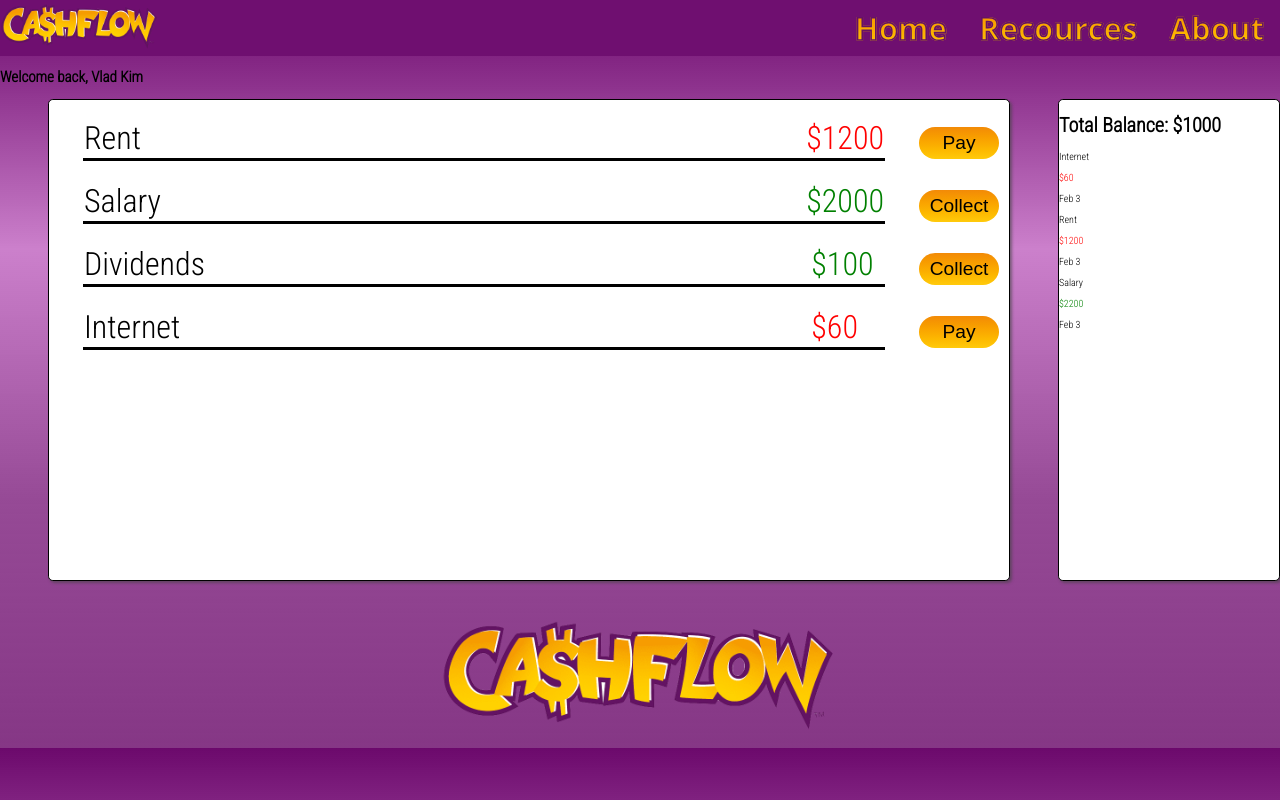
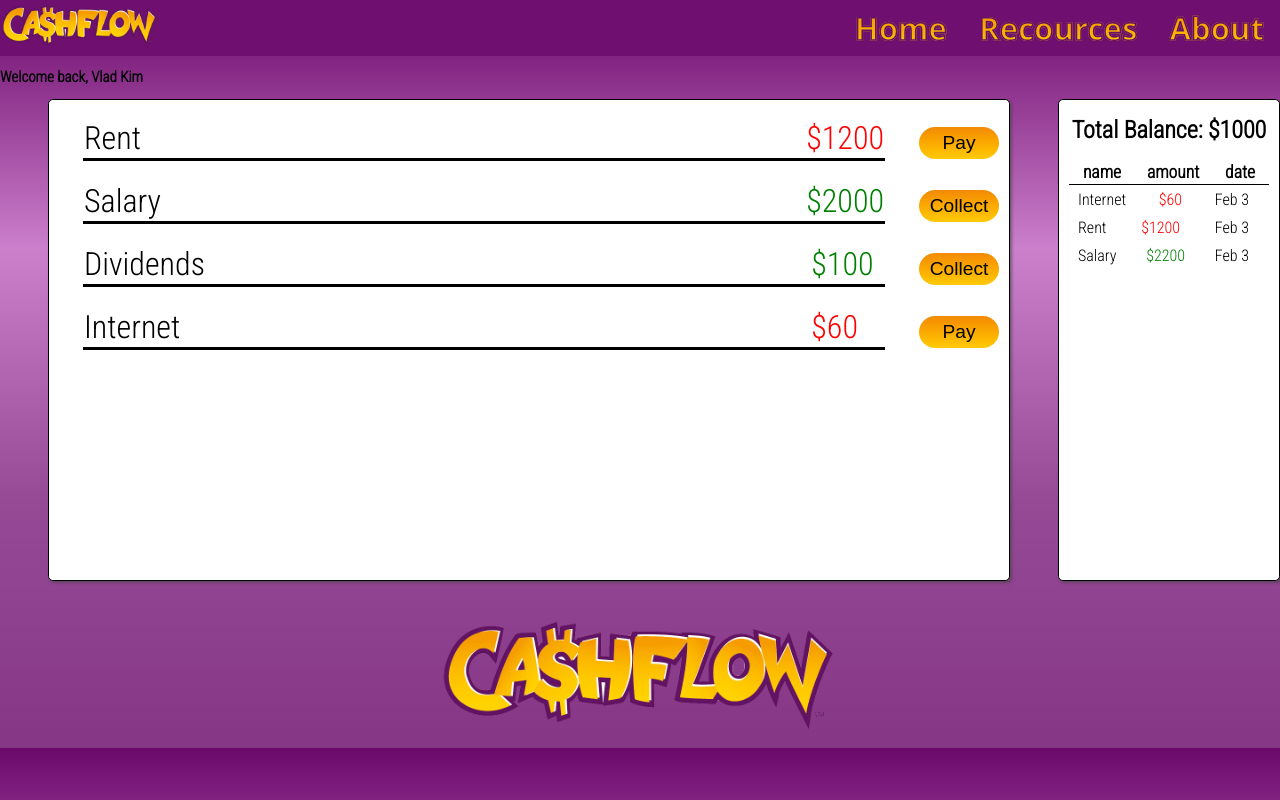
Before and after one commit to vladkim91/u4_hackathon, a Vue app in the folder cashflow/client/: page / in a window 1280 px wide. Built offline with nearby package versions, Linux system fonts and the light colour scheme.

Commit message:
transactions styled

```diff
--- a/cashflow/client/src/components/Transactions.vue
+++ b/cashflow/client/src/components/Transactions.vue
@@ -1,24 +1,32 @@
 <template>
   <div class="transactions">
-    <h1>Total Balance: ${{ balance }}</h1>
-    <div
+    <h1 class="t-balance">Total Balance: ${{ balance }}</h1>
+    <th class="t-header">
+      <td>name</td>
+      <td>amount</td>
+      <td>date</td>
+    </th>
+    <table
       class="transaction"
       v-for="transaction in transactions"
       :key="transaction.id"
     >
-      <p>{{ transaction.name }}</p>
-      <p :class="transaction.amount < 0 ? 'negative' : 'positive'">
-        ${{ Math.abs(transaction.amount) }}
-      </p>
-      <p>
+      <div class="t-t-row">
+        <td>{{ transaction.name }}</td>
+        <td :class="transaction.amount < 0 ? 'negative' : 'positive'">
+          ${{ Math.abs(transaction.amount) }}
+        </td>
+        <td>
         {{
           transaction.date.toLocaleDateString('en-US', {
             month: 'short',
             day: 'numeric'
           })
         }}
-      </p>
-    </div>
+        </td>
+      </div>
+
+    </table>
   </div>
 </template>
 
--- a/cashflow/client/src/styles/App.css
+++ b/cashflow/client/src/styles/App.css
@@ -140,6 +140,33 @@
   border-radius: 2rem;
 }
 
+.t-balance {
+  font-size: 1.5rem;
+  justify-content: center;
+  display: flex;
+}
+
+.t-header {
+  display: flex;
+  justify-content: space-around;
+  font-size: 1.1rem;
+  border-bottom: 1px solid black;
+  width: 90%;
+  margin: 0 auto;
+}
+
+.transaction {
+  width: 95%;
+  padding: .1rem 1rem;
+}
+
+.t-t-row {
+  font-size: 1rem;
+  justify-content: space-between;
+  display: flex;
+
+
+}
 /* Structure */
 /* Main code is not operational */
 /* There are things that are added that shouldn't be there */
```
